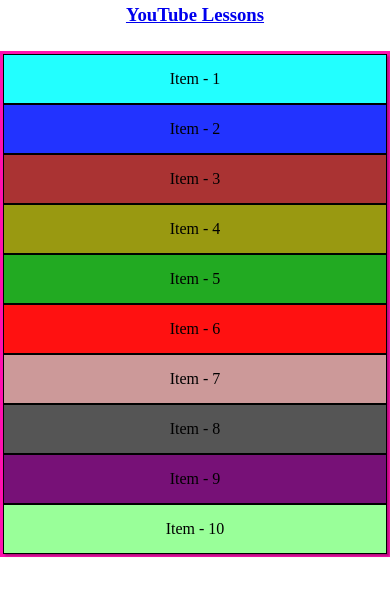
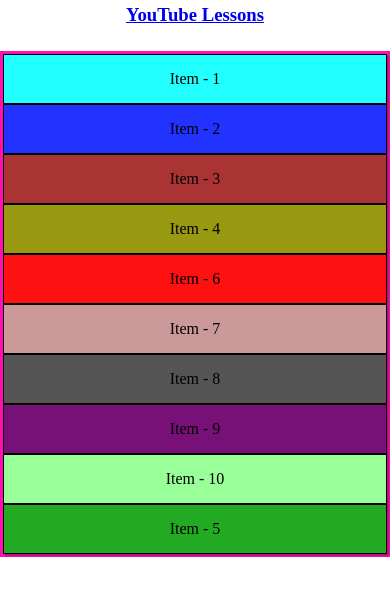
Before and after one commit to tsipherov/cssSandbox, a plain HTML site: page flexbox/index.html in a window 390 px wide. Shown: the part 83-678 px from the top of the page. Drawn offline with Linux system fonts and the light colour scheme.

Commit message:
CSS Flexbox #6 order

```diff
--- a/flexbox/styles/style.css
+++ b/flexbox/styles/style.css
@@ -64,3 +64,9 @@
 .item10 {
   background-color: #9f9;
 }
+
+@media all and (max-width: 1204px) {
+  .item5 {
+    order: 1;
+  }
+}
```
